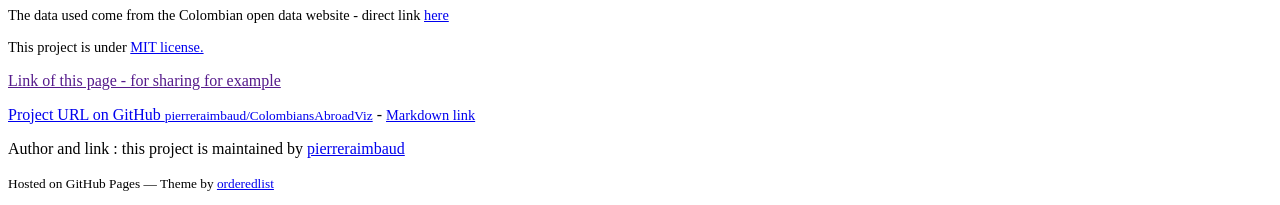
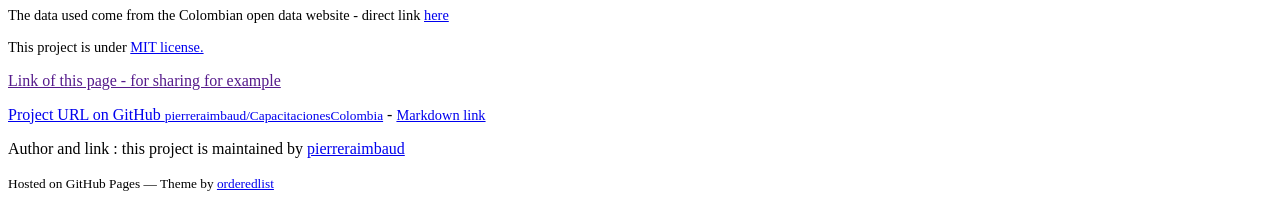
Before and after one commit to pierreraimbaud/CapacitacionesColombia, a Jekyll site: the page built from README.md, in a window 1280 px wide. Shown: the part 928-1133 px from the top of the page. Built offline with Jekyll 4.4.1, drawn with Linux system fonts in a browser that asks for light colours; our own code applies the rules of GitHub Pages for plain Markdown files.

Commit message:
Down page links update

```diff
--- a/_layouts/default.html
+++ b/_layouts/default.html
@@ -545,7 +545,7 @@
         <p><a href="">Link of this page - for sharing for example</a></p>
       </header>
       <section>
-        <p class="view"><a href="https://github.com/pierreraimbaud/ColombiansAbroadViz">Project URL on GitHub <small>pierreraimbaud/ColombiansAbroadViz</small></a>   -   <a style="font-size:90%" href="https://github.com/pierreraimbaud/ColombiansAbroadViz#markdown">Markdown link</a></p>
+        <p class="view"><a href="https://github.com/pierreraimbaud/CapacitacionesColombia">Project URL on GitHub <small>pierreraimbaud/CapacitacionesColombia</small></a>   -   <a style="font-size:90%" href="https://github.com/pierreraimbaud/CapacitacionesColombia#markdown">Markdown link</a></p>
       </section>
       <footer>
         <p>Author and link : this project is maintained by <a href="https://github.com/pierreraimbaud">pierreraimbaud</a></p>
```
